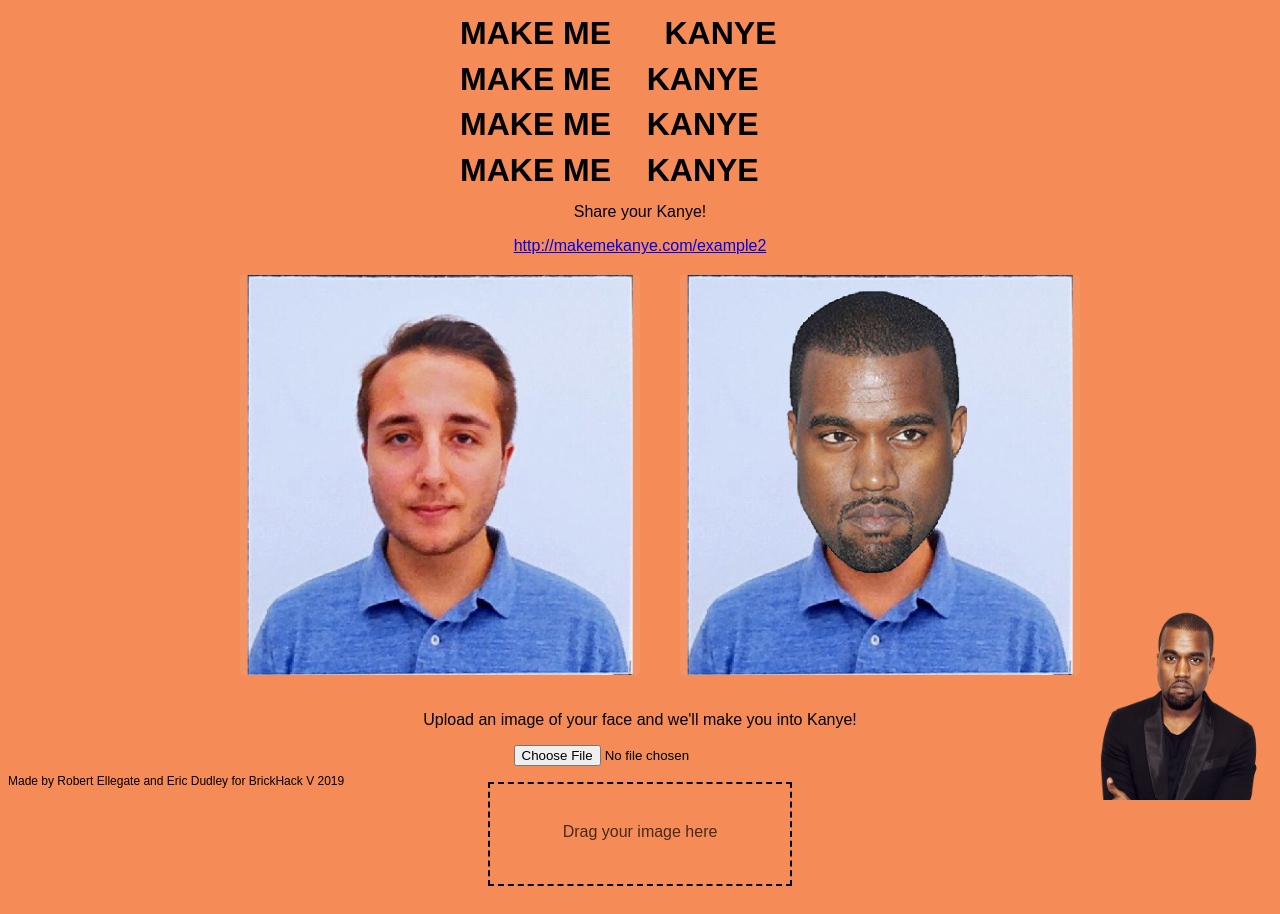
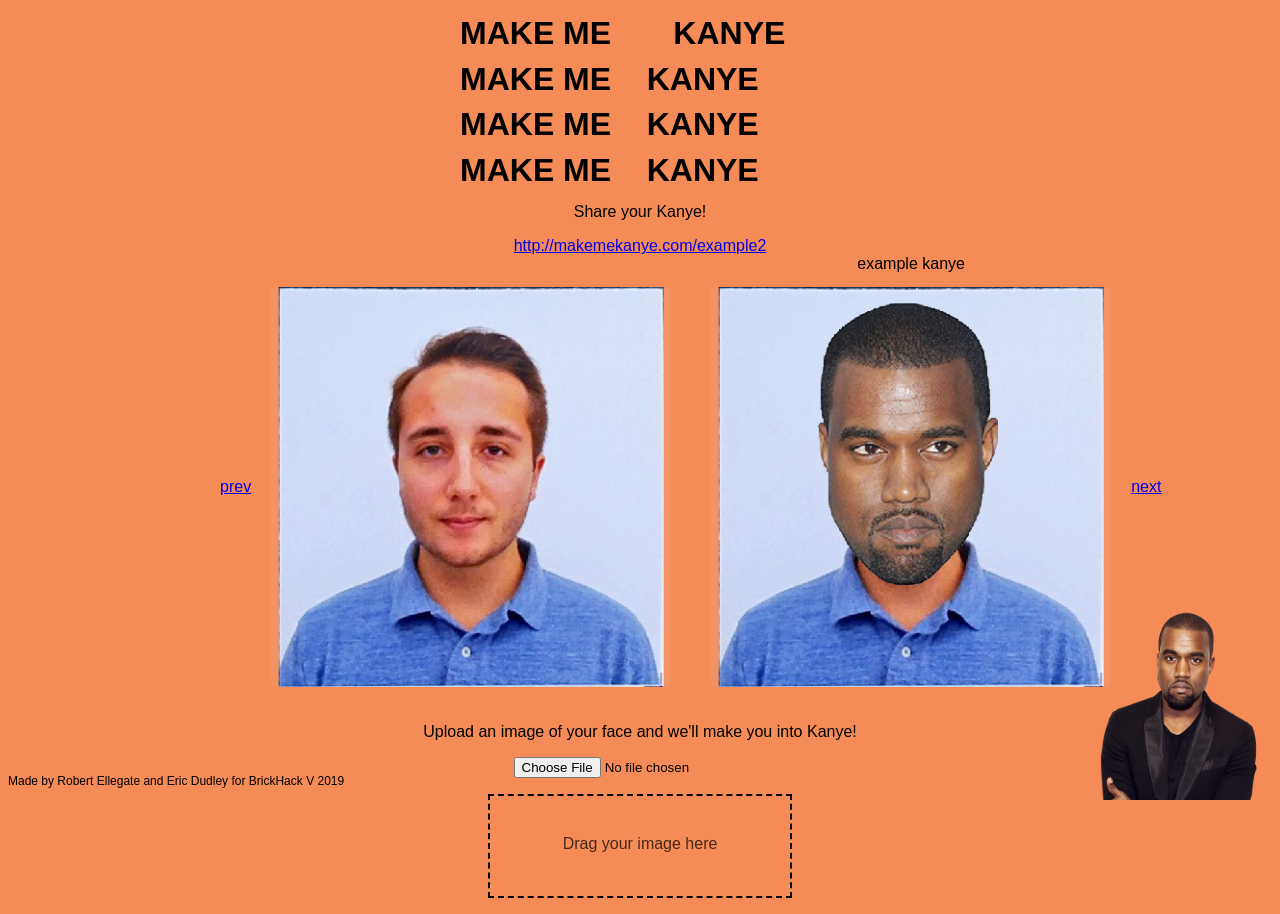
Before and after one commit to ericdudley/makemekanye, a Flask app: page / in a window 1280 px wide. Before the commit the page ends 886 px from the top, so only its background shows below. Run offline with Flask 2, Linux system fonts and the light colour scheme.

Commit message:
Working.

```diff
--- a/main.py
+++ b/main.py
@@ -3,7 +3,7 @@ from detect_face import detect_face
 from stat import S_ISREG, ST_CTIME, ST_MODE
 from uuid import uuid1
 from pixels import Pixels
-from random import randint
+from random import randint, choice
 import time
 from PIL import Image
 from coolname import generate_slug, RandomGenerator
@@ -19,33 +19,40 @@ MAX_WIDTH = 400
 MAX_HEIGHT = 400
 MAX_FILES = 512
 
+
 @app.route("/", methods=["GET", "POST"])
 @app.route("/<id>", methods=["GET", "POST"])
 def main(id=None):
+    if not id:
+        id = "example" + str(randint(1, 2))
+    upload_path = "static/done/"
+    temp_path = "img/"
+
+    entries = (os.path.join(upload_path, fn) for fn in os.listdir(upload_path))
+    entries = ((os.stat(path), path) for path in entries)
+    entries = (
+        (stat[ST_CTIME], path) for stat, path in entries if S_ISREG(stat[ST_MODE])
+    )
+    sorted_entries = sorted(entries)
+    sorted_ids = [
+        cpath.split("/")[-1][:-4]
+        for ctime, cpath in sorted_entries
+        if "orig_" not in cpath
+    ]
+
+    if len(sorted_entries) > MAX_FILES:
+        for i in range(0, len(sorted_entries) - MAX_FILES):
+            path = sorted_entries[i][1]
+            if "example" not in path:
+                os.remove(path)
+
     if request.method == "POST":
         file = request.files["file"]
         if file:
             id = generate_slug(2)
-            upload_path = "static/done/"
-            temp_path = "img/"
             temp_file_path = temp_path + id + file.filename
             orig_file_path = upload_path + "orig_" + id + ".png"
             done_file_path = upload_path + id + ".png"
-
-        entries = (os.path.join(upload_path, fn) for fn in os.listdir(upload_path))
-        entries = ((os.stat(path), path) for path in entries)
-        entries = (
-            (stat[ST_CTIME], path) for stat, path in entries if S_ISREG(stat[ST_MODE])
-        )
-        sorted_entries = sorted(entries)
-        print(MAX_FILES)
-        print(len(sorted_entries))
-
-        if len(sorted_entries) > MAX_FILES:
-            for i in range(0, len(sorted_entries) - MAX_FILES):
-                path = sorted_entries[i][1]
-                if "example" not in path:
-                    os.remove(path)
 
         file.save(temp_file_path)
 
@@ -58,25 +65,56 @@ def main(id=None):
             ratio = img.height / MAX_HEIGHT
             img = img.resize((int(img.width / ratio), int(img.height / ratio)))
 
-        img.save(orig_file_path)
-
+        img.save(temp_file_path)
+        faces = detect_face(temp_file_path)
         os.remove(temp_file_path)
 
-        faces = detect_face(orig_file_path)
+        if len(faces) > 0:
+            face = faces[0]
+            pixels = Pixels(img, faces)
+            kanye = pixels.faceSwap()
+            emotions = pixels.getEmotions()
+            max_emotion_level = 0
+            max_emotion = "neutral"
+            print(emotions)
+            for emotion, level in emotions.items():
+                if level > max_emotion_level:
+                    max_emotion_level = level
+                    max_emotion = emotion
 
-        if len(faces) > 0:
-            pixels = Pixels(img, faces)
-            # pixels.markFacesLandmarks()
-            kanye = pixels.faceSwap(), faces
+            id = max_emotion + "-" + id
+
+            orig_file_path = upload_path + "orig_" + id + ".png"
+            done_file_path = upload_path + id + ".png"
+
+            img.save(orig_file_path)
             img.putdata(pixels.data)
-
-        img.save(done_file_path)
+            img.save(done_file_path)
+        else:
+            img.save(orig_file_path)
+            img.save(done_file_path)
 
         return redirect("/" + id)
     else:
-        if not id:
-            id = "example" + str(randint(1, 2))
-        return render_template("main.html", id=id)
+        if len(sorted_ids) > 0:
+            try:
+                curr_idx = sorted_ids.index(id)
+                prev_id = sorted_ids[
+                    len(sorted_ids) - 1 if curr_idx - 1 < 0 else curr_idx - 1
+                ]
+                next_id = sorted_ids[
+                    0 if curr_idx + 1 >= len(sorted_ids) else curr_idx + 1
+                ]
+            except:
+                rand_id = choice(sorted_ids)
+                return redirect("/" + rand_id)
+        if "-" in id:
+            emotion = id.split("-")[0]
+        else:
+            emotion = "example"
+        return render_template(
+            "main.html", emotion=emotion, id=id, prev_id=prev_id, next_id=next_id
+        )
 
 
 if __name__ == "__main__":
--- a/pixels.py
+++ b/pixels.py
@@ -1,4 +1,5 @@
 from PIL import Image
+from random import choice
 from math import inf
 import json
 
@@ -83,10 +84,20 @@ class Pixels:
                         (255, 0, 0),
                     )
 
+    def getEmotions(self):
+        face = self.faces[0]
+        return {
+            "happy": likelihoods[likelihood_name[face.joy_likelihood]],
+            "sad": likelihoods[likelihood_name[face.sorrow_likelihood]],
+            "angry": likelihoods[likelihood_name[face.anger_likelihood]],
+            "surprised": likelihoods[likelihood_name[face.surprise_likelihood]],
+        }
+
     def getKanyeIndex(self):
-        best_kanye = 0
-        best_delta = inf
         face = self.faces[0]
+
+        deltas = []
+
         for i in range(len(kanyes)):
             kanye = kanyes[i]["face"]
             delta = 0
@@ -106,10 +117,13 @@ class Pixels:
                 likelihoods[kanye["surpriseLikelihood"]]
                 - likelihoods[likelihood_name[face.surprise_likelihood]]
             )
-            if delta < best_delta:
-                best_delta = delta
-                best_kanye = i
-        return best_kanye
+
+            deltas.append([i, delta])
+
+        deltas.sort(key=lambda d: d[1])
+
+        equal_deltas = [d for d in deltas if d[1] == deltas[0][1]]
+        return choice(equal_deltas)[0]
 
     def faceSwap(self):
         face = self.faces[0]
--- a/static/kanyePhotos/kanye8.json
+++ b/static/kanyePhotos/kanye8.json
@@ -321,7 +321,7 @@
       "detectionConfidence": 0.92125857,
       "landmarkingConfidence": 0.64779127,
       "joyLikelihood": "VERY_UNLIKELY",
-        "sorrowLikelihood": "VERY_UNLIKELY",
+      "sorrowLikelihood": "VERY_LIKELY",
       "angerLikelihood": "VERY_UNLIKELY",
       "surpriseLikelihood": "VERY_UNLIKELY",
       "underExposedLikelihood": "VERY_UNLIKELY",
--- a/templates/main.html
+++ b/templates/main.html
@@ -29,6 +29,7 @@
 
       section {
         display: flex;
+        align-items: center;
         width: 840px;
         margin: 0 auto;
       }
@@ -73,8 +74,18 @@
         opacity: 0.7;
       }
 
+      #share-wrapper {
+        margin-bottom: 12px;
+      }
+
       #result-wrapper {
         position: relative;
+      }
+
+      #result-emotion {
+        position: relative;
+        top: -48px;
+        font-size: 16px;
       }
 
       #loader {
@@ -111,6 +122,7 @@
         font-size: 12px;
         color: black;
       }
+
     </style>
     <script>
       "use strict";
@@ -187,23 +199,28 @@
   </head>
   <body>
     <header>
-      <h1>Make Me &nbsp;&nbsp;&nbsp;&nbsp;&nbsp;Kanye</h1>
+      <h1>Make Me &nbsp;&nbsp;&nbsp;&nbsp;&nbsp;&nbsp;Kanye</h1>
       <h1>Make Me &nbsp;&nbsp;&nbsp;Kanye</h1>
       <h1>Make Me &nbsp;&nbsp;&nbsp;Kanye</h1>
       <h1>Make Me &nbsp;&nbsp;&nbsp;Kanye</h1>
       <!-- <h1>Make Me &nbsp;&nbsp;&nbsp;Kanye</h1> -->
       <!-- <h1>Make Me &nbsp;&nbsp;&nbsp;Kanye</h1> -->
     </header>
-    <p>Share your Kanye!</p>
-    <a href="/{{id}}" target="_blank">http://makemekanye.com/{{id}}</a>
+    <div id="share-wrapper">
+      <p>Share your Kanye!</p>
+      <a href="/{{id}}" target="_blank">http://makemekanye.com/{{id}}</a>
+    </div>
     <section>
+      <a className="navigation" href="/{{prev_id}}">prev</a>
       <figure id="preview-wrapper">
         <img id="preview" src="/static/done/orig_{{ id }}.png" />
       </figure>
       <figure id="result-wrapper">
         <img id="result" src="/static/done/{{ id }}.png" />
         <img src="/static/kanye.png" id="loader" class="hide" />
+        <p id="result-emotion">{{emotion}} kanye</p>
       </figure>
+      <a className="navigation" href="/{{next_id}}">next</a>
     </section>
     <div id="upload-wrapper">
       <p>Upload an image of your face and we'll make you into Kanye!</p>
```
Also changed, not shown: static/kanyePhotos/kanye7.json (indentation only). Lines whose indentation alone changed are shown as unchanged.
